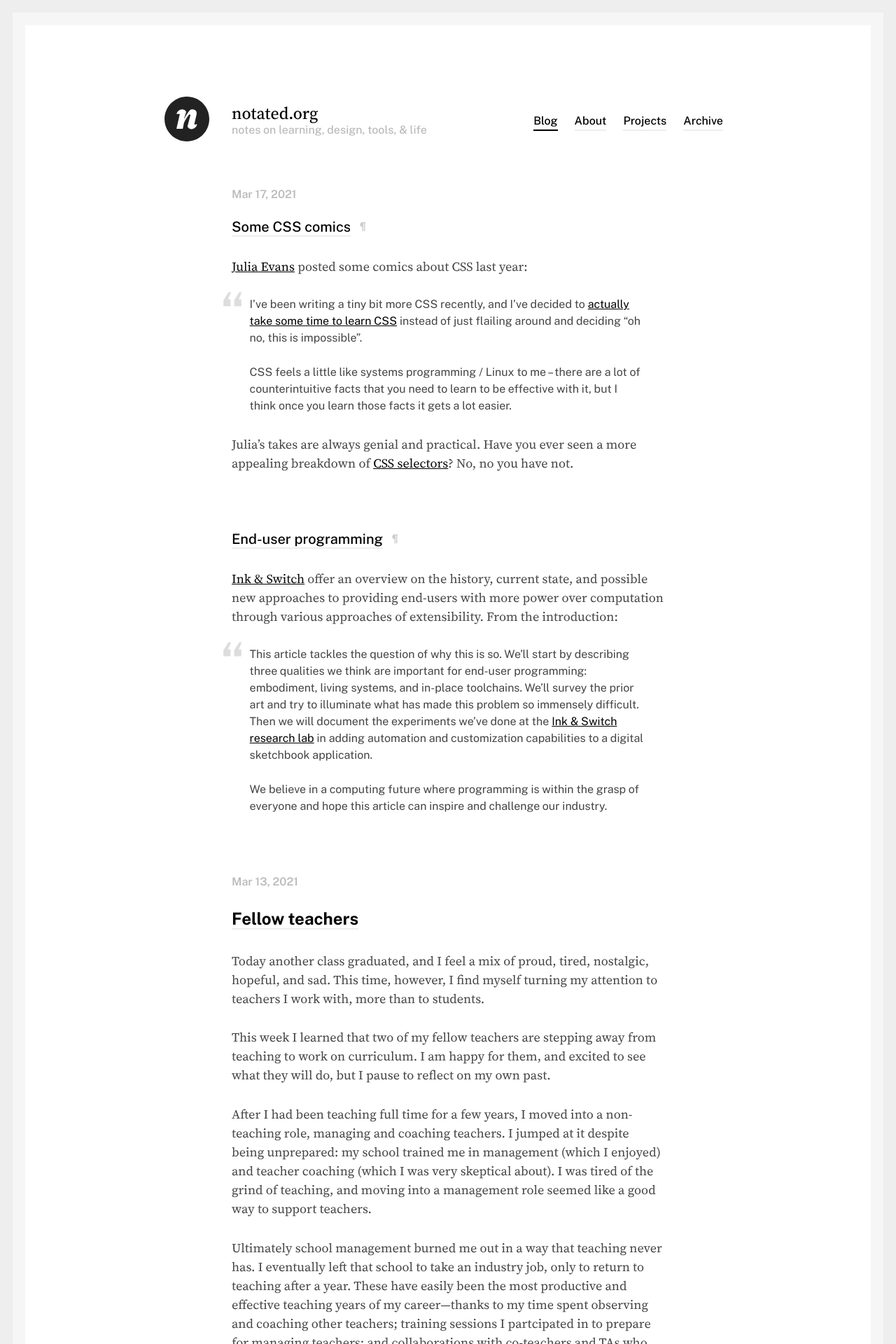
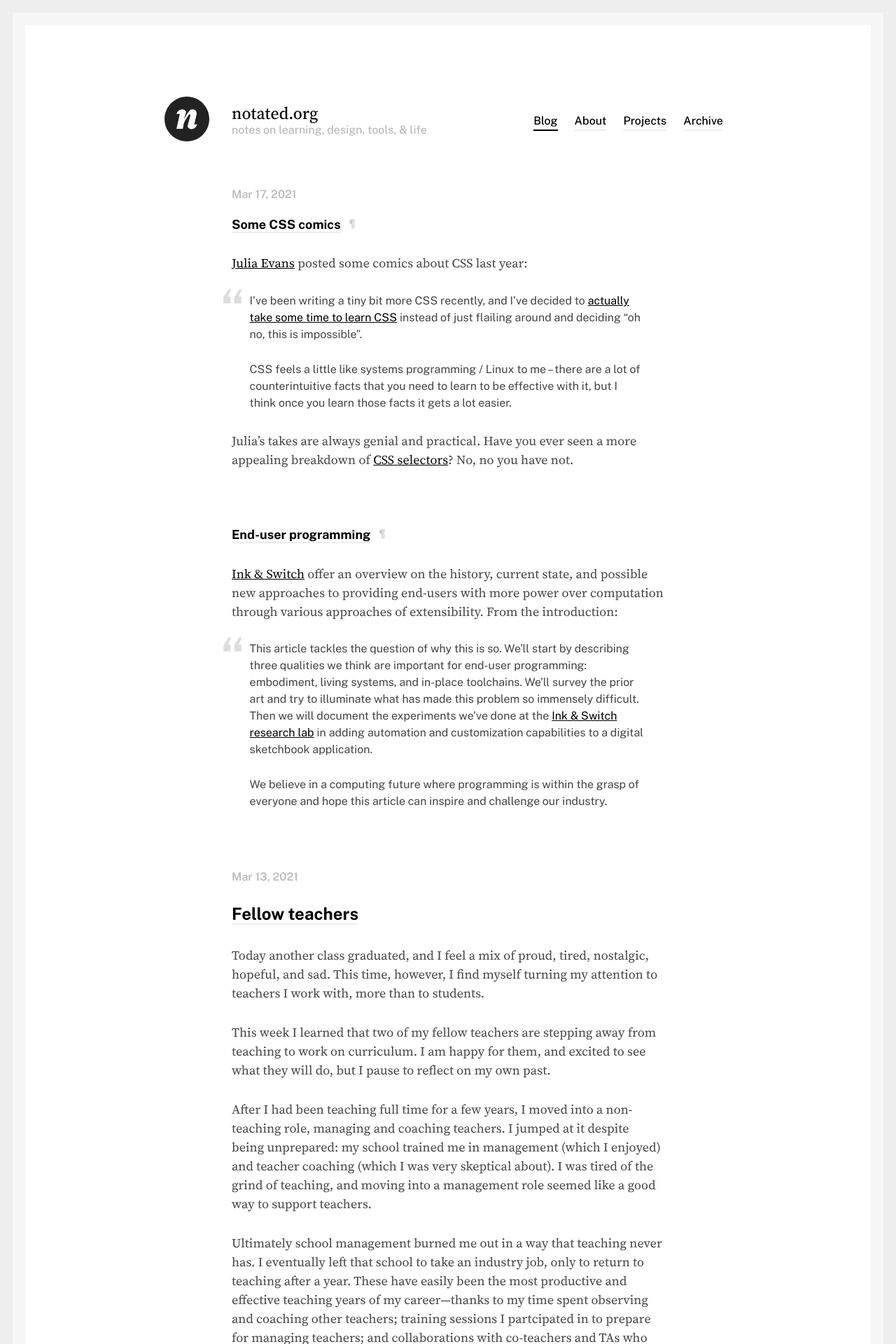
Before and after one commit to nevanscott/notated.org, a Jekyll site: the page built from index.html, in a window 1280 px wide. Shown: the top 1920 px of the page at 70% size. Built offline with Jekyll 4.4.1, drawn with Linux system fonts in a browser that asks for light colours; the list of posts is cut into pages by our own code.

Commit message:
modify link styles

```diff
--- a/_sass/components/links.scss
+++ b/_sass/components/links.scss
@@ -1,6 +1,6 @@
 .links .title {
-	font-size: var(--font-size-heading);
-	font-weight: 500;
+	font-size: var(--font-size-base);
+	font-weight: 700;
 }
 .links .title small a {
 	border: none;
```
